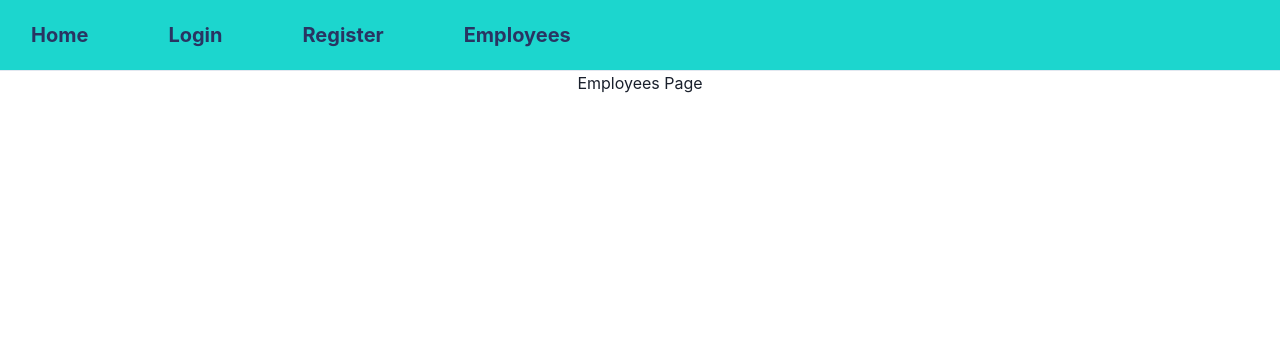
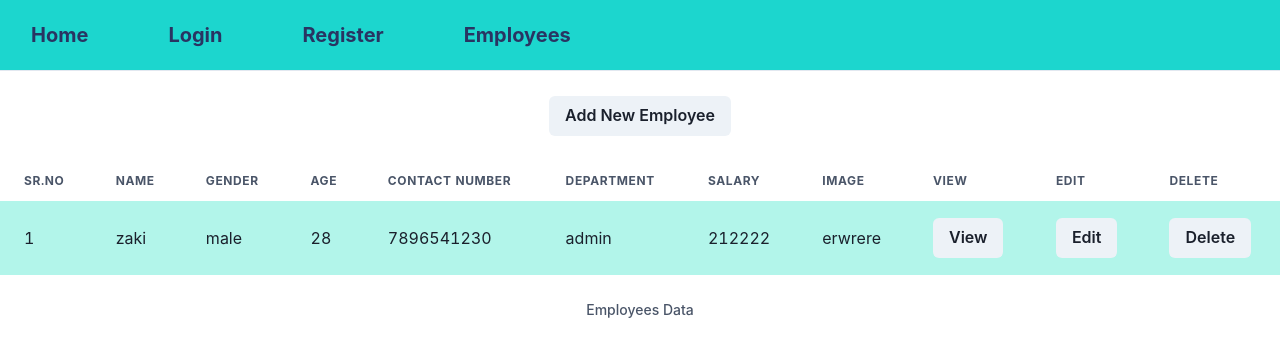
Before and after one commit to AhmadZaki94/mock8, a React (Create React App) app: page /employees in a window 1280 px wide. Shown: the top 356 px of the page. Built offline with nearby package versions, Linux system fonts and the light colour scheme; data requests are answered from the project's data file.

Commit message:
employees table

```diff
--- /dev/null
+++ b/db.json
@@ -0,0 +1,14 @@
+{
+  "employeesDetails": [
+    {
+      "name": "zaki",
+      "gender": "male",
+      "age": "28",
+      "contact_no": "7896541230",
+      "department": "admin",
+      "image": "erwrere",
+      "salary": "212222",
+      "id": 1
+    }
+  ]
+}
--- a/package.json
+++ b/package.json
@@ -12,6 +12,7 @@
     "@testing-library/user-event": "^13.5.0",
     "axios": "^0.27.2",
     "framer-motion": "^7.2.0",
+    "json-server": "^0.17.0",
     "react": "^18.2.0",
     "react-dom": "^18.2.0",
     "react-icons": "^4.4.0",
@@ -26,7 +27,8 @@
     "start": "react-scripts start",
     "build": "react-scripts build",
     "test": "react-scripts test",
-    "eject": "react-scripts eject"
+    "eject": "react-scripts eject",
+    "server": ""
   },
   "eslintConfig": {
     "extends": [
--- a/src/Components/Allroutes.jsx
+++ b/src/Components/Allroutes.jsx
@@ -1,5 +1,5 @@
 import { Routes, Route } from 'react-router-dom';
-import { AuthWrapper } from './AuthWrapper';
+// import { AuthWrapper } from './AuthWrapper';
 import { AddEmployees } from './routes/AddEmployees';
 import { Employee } from './routes/Employee';
 import { Employees } from './routes/Employees';
--- a/src/Components/routes/AddEmployees.jsx
+++ b/src/Components/routes/AddEmployees.jsx
@@ -1,6 +1,101 @@
+import {
+    FormControl,
+    FormLabel,
+    Box,
+    Input,
+    Radio,
+    RadioGroup,
+    Stack,
+    Select,
+  } from '@chakra-ui/react';
+import axios from 'axios';
+import { useState } from 'react';
+import { useNavigate } from 'react-router-dom';
+
 export const AddEmployees = () => {
 
+    const navigate = useNavigate();
+
+    const [form, setForm] = useState({
+        name: "",
+        gender: "",
+        age: "",
+        contact_no: "",
+        department: "",
+        image: "",
+        salary: ""
+    });
+
+    const [data, setData] = useState([]);
+
+    const handleChange = (e) => {
+        const { name, value }  = e.target;
+        setForm({
+            ...form,
+            [name] : value,
+        });
+        console.log(e.target);
+    };
+
+    const handleSubmit = (e) => {
+        e.preventDefault();
+        setData([...data, form]);
+
+        axios.post('http://localhost:8080/employeesDetails', form)
+        .then((r) => {
+             alert("Data Successflly Submitted");
+             navigate('/employees');
+             console.log(r.data);
+        })
+        .catch((e) => console.log(e.message));
+    };
+
     return (
-        <h1>AddEmployees Page</h1>
+        <Box margin='auto' mt='25px' h='750px' width='350px'>
+            <h1>Add New Employee Details</h1>
+            <form onSubmit={handleSubmit}>
+                <FormControl isRequired>
+                    <FormLabel margin='auto'>Name</FormLabel>
+                    <Input value={form.name} onChange={handleChange} name='name' placeholder='Enter Name' mb='20px' border='3px solid' type='text'/> <br />
+                </FormControl>
+                <FormControl isRequired>
+                    <FormLabel margin='auto'>Contact Number</FormLabel>
+                    <Input value={form.contact_no} onChange={handleChange} name='contact_no' placeholder='Enter Contact Number' mb='20px' border='3px solid' type='text'/> <br />
+                </FormControl>
+                <FormControl isRequired>
+                    <FormLabel margin='auto'>Gender</FormLabel>
+                        <RadioGroup mb='20px'>
+                            <Stack direction='row'>
+                                <Radio onChange={handleChange} value='male' name='gender' checked={form.gender === 'male'}>Male</Radio>
+                                <Radio onChange={handleChange} value='female' name='gender' checked={form.gender === 'female'}>Female</Radio>
+                            </Stack>
+                        </RadioGroup>
+                </FormControl>
+                <FormControl isRequired>
+                    <FormLabel margin='auto'>Department</FormLabel>
+                        <Select onChange={handleChange} name='department' value={form.department} mb='20px' border='3px solid' placeholder='----Select Branch----'>
+                            <option value='admin'>Admin</option>
+                            <option value='hr'>HR</option>
+                            <option value='engineering'>Engineering</option>
+                            <option value='marketing'>Marketing</option>
+                            <option value='technical'>Technical</option>
+                            <option value='sales'>Sales</option>
+                        </Select>
+                </FormControl>
+                <FormControl isRequired>
+                    <FormLabel margin='auto'>Age</FormLabel>
+                    <Input value={form.age} onChange={handleChange} name='age' placeholder='Enter Age' mb='20px' border='3px solid' type='number' />
+                </FormControl>
+                <FormControl isRequired>
+                    <FormLabel margin='auto'>Salary</FormLabel>
+                    <Input value={form.salary} name='salary' onChange={handleChange} placeholder='Enter Enter Salary' mb='20px' border='3px solid' type='number' />
+                </FormControl>
+                <FormControl isRequired>
+                    <FormLabel margin='auto'>Image</FormLabel>
+                    <Input value={form.image} onChange={handleChange} name='image' placeholder='Enter Image Address' mb='20px' border='3px solid' type='text' />
+                </FormControl>
+                <Input className='submit_btn' type='submit' value='Submit' bg='teal' color='white' fontSize='25px' />
+            </form>
+        </Box>
     )
 }
--- a/src/Components/routes/Employees.jsx
+++ b/src/Components/routes/Employees.jsx
@@ -1,6 +1,85 @@
+import { useNavigate } from 'react-router-dom';
+import { Button,
+         Table,
+         Thead,
+         Tbody,
+         Tr,
+         Th,
+         Td,
+         TableCaption,
+         TableContainer, } from '@chakra-ui/react'
+import { useEffect, useState } from 'react';
+import axios from 'axios'
 export const Employees = () => {
 
+    const navigate = useNavigate();
+
+    const [data, setData] = useState([]);
+
+    const [dele, setDele] = useState([]);
+
+
+    const getData = () => {
+        axios.get('http://localhost:8080/employeesDetails')
+        .then((r) => {
+            setData(r.data);
+            console.log(r.data);
+        })
+        .catch((e) => console.log(e.message));
+    };
+
+    const deleteFunc = (id) => {
+        axios.delete(`http://localhost:8080/employeesDetails/${id}`)
+        .then((r) => {
+            setDele(r.data)})
+        .catch((e) => console.log(e));
+    };
+
+    useEffect(() => {
+        getData();
+    },[dele]);
+
+
     return (
-        <h1>Employees Page</h1>
+        <div>
+            <Button onClick={() => navigate('/employees/create')} mt='25px' mb='25px'>Add New Employee</Button>
+            <TableContainer>
+            <Table variant='striped' colorScheme='teal'>
+                <TableCaption>Employees Data</TableCaption>
+                <Thead>
+                <Tr>
+                    <Th>Sr.No</Th>
+                    <Th>Name</Th>
+                    <Th>Gender</Th>
+                    <Th>Age</Th>
+                    <Th>Contact Number</Th>
+                    <Th>Department</Th>
+                    <Th>Salary</Th>
+                    <Th>Image</Th>
+                    <Th>View</Th>
+                    <Th>Edit</Th>
+                    <Th>Delete</Th>
+                </Tr>
+                </Thead>
+                <Tbody>
+                    {data[0] && data.map((e, i) => (
+                        <Tr key={i}>
+                            <Td>{e.id}</Td>
+                            <Td>{e.name}</Td>
+                            <Td>{e.gender}</Td>
+                            <Td>{e.age}</Td>
+                            <Td>{e.contact_no}</Td>
+                            <Td>{e.department}</Td>
+                            <Td>{e.salary}</Td>
+                            <Td>{e.image}</Td>
+                            <Td><Button onClick={() => navigate('/employees/:id')}>View</Button></Td>
+                            <Td><Button>Edit</Button></Td>
+                            <Td><Button onClick={() => {deleteFunc(e.id)}}>Delete</Button></Td>
+                        </Tr>
+                    ))}
+                </Tbody>
+            </Table>
+        </TableContainer>
+        </div>
     )
 }
```
Also changed, not shown: 1 other file (tests, documents, lock files or other folders).
